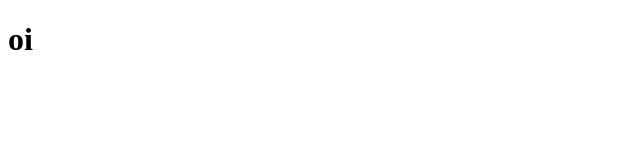
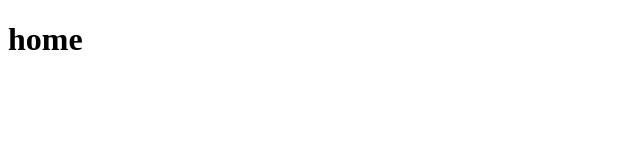
Before and after one commit to Mooteus/Music-App, a React (Vite) app: page / in a window 1280 px wide. Shown: the top 160 px of the page, without its empty margins (0-640 px from the left). Built offline with nearby package versions, Linux system fonts and the light colour scheme.

Commit message:
Feat: Create Home Route

```diff
--- a/src/App.jsx
+++ b/src/App.jsx
@@ -1,9 +1,15 @@
 import React from 'react';
+import {BrowserRouter, Routes, Route} from 'react-router-dom';
+
+import Home from './pages/Home';
 
 function App() {
-
-  return (
-    <h1>oi</h1>
+  return(
+    <BrowserRouter>
+      <Routes>
+        <Route path="/" element={<Home/>} />
+      </Routes>
+    </BrowserRouter>
   );
 }
 
--- /dev/null
+++ b/src/pages/Home/index.jsx
@@ -0,0 +1,9 @@
+import React from 'react';
+
+function Home() {
+  return(
+    <h1>home</h1>
+  );
+}
+
+export default Home;
```
